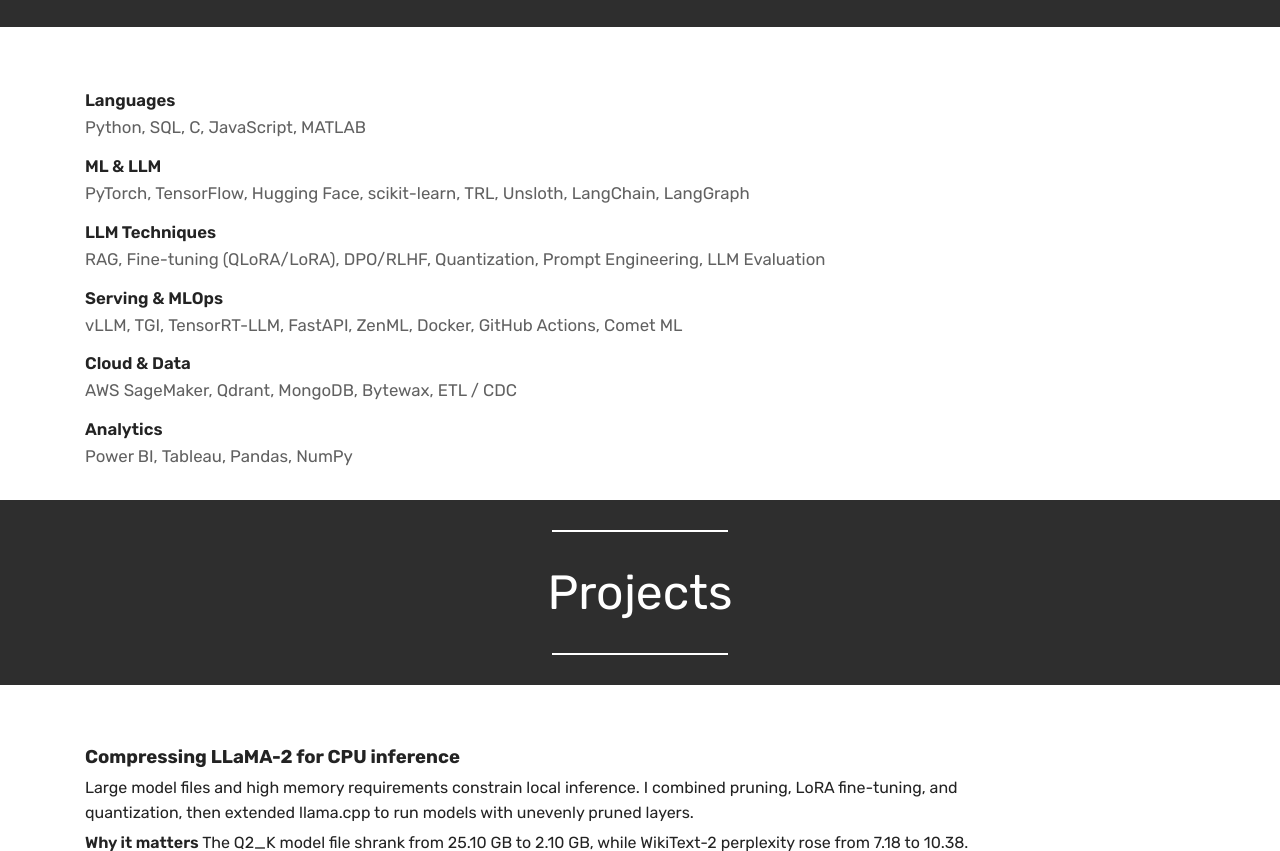
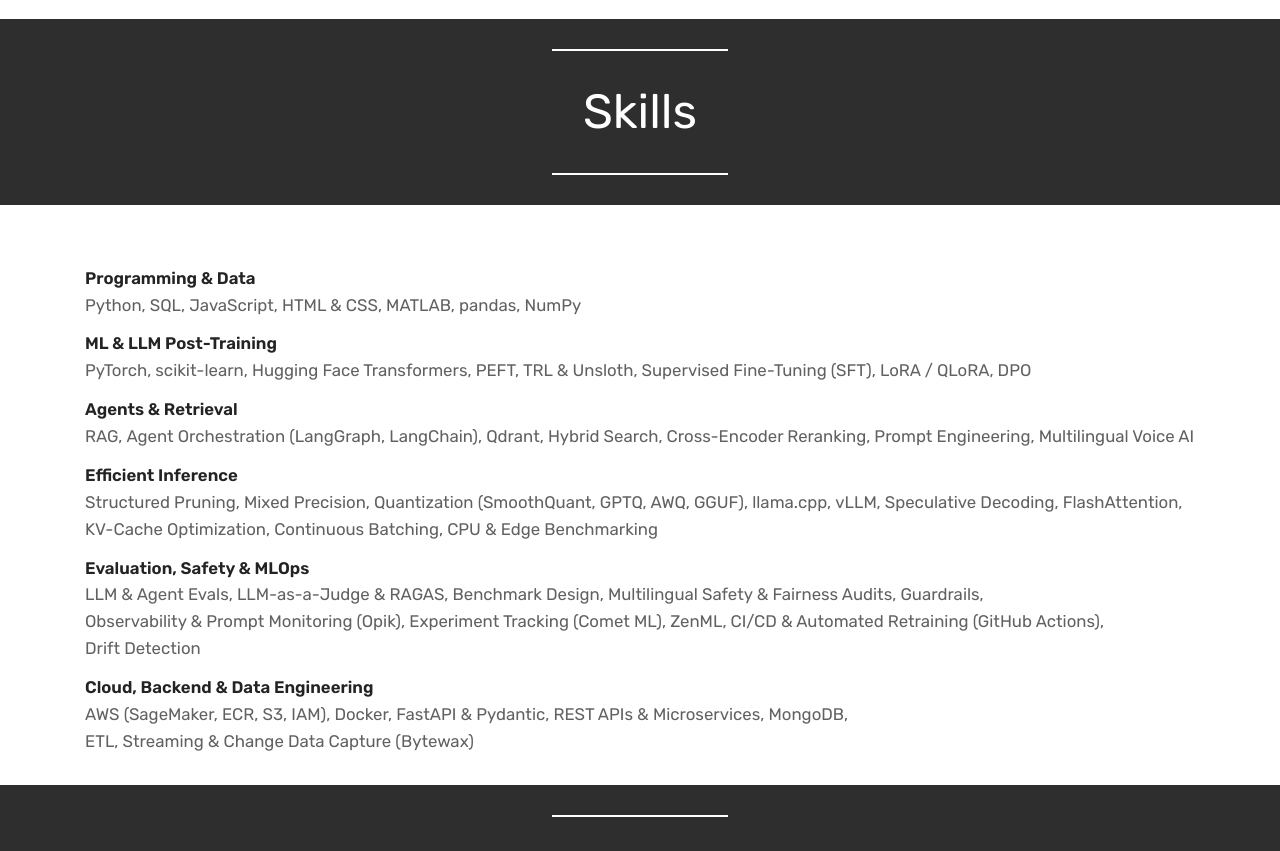
Before and after one commit to shawalkhan1/shawalkhan1.github.io, a plain HTML site: page index.html in a window 1280 px wide. Shown: the part 3153-4004 px from the top of the page. Drawn offline with Linux system fonts and the light colour scheme.

Commit message:
Refresh portfolio research, projects, and skills

```diff
--- a/index.html
+++ b/index.html
@@ -94,6 +94,7 @@
       <p>Some research directions I'm currently excited about include (but are not limited to):</p>
       <p>1) <strong>Building AI for human interaction.</strong> How do humans interact with generative AI in the real world, particularly in high-stakes contexts, and how do we incorporate human perspectives into AI evaluation and development? How do we adapt AI to understand individuals' diverse values, needs, and cultural contexts, and to respond safely and appropriately, especially for underserved communities?</p>
       <p>2) <strong>Simulating behaviors with generative AI</strong>: How do we build realistic, diverse, and scalable simulations that capture both individual human behavior and the complex interactions that shape entire populations? How do we validate AI simulations and safely integrate them into real-world pipelines?</p>
+      <p>3) <strong>Post-AGI Interaction Research.</strong> How might people interact with increasingly capable and potentially AGI-level systems across everyday and high-stakes settings, and how can we design interaction paradigms that help people express their intentions, understand and direct system behavior, and meaningfully evaluate its outcomes? How can we develop rigorous, human-centered methods, benchmarks, and ethical data practices, including synthetic-user evaluations validated against real human studies, to understand these interactions across diverse abilities, languages, cultural contexts, and underserved communities? How do we ensure that advanced AI augments human agency and well-being while mitigating overreliance, privacy risks, exclusion, and broader societal harms?</p>
     </div>
   </section>
 
@@ -168,28 +169,81 @@
     </div>
     <div class="container section-body">
       <div class="skills-group">
-        <div class="skills-cat">Languages</div>
-        <div class="skills-chips"><span>Python</span><span>SQL</span><span>C</span><span>JavaScript</span><span>MATLAB</span></div>
+        <div class="skills-cat">Programming &amp; Data</div>
+        <div class="skills-chips">
+          <span>Python</span>
+          <span>SQL</span>
+          <span>JavaScript</span>
+          <span>HTML &amp; CSS</span>
+          <span>MATLAB</span>
+          <span>pandas</span>
+          <span>NumPy</span>
+        </div>
       </div>
       <div class="skills-group">
-        <div class="skills-cat">ML &amp; LLM</div>
-        <div class="skills-chips"><span>PyTorch</span><span>TensorFlow</span><span>Hugging Face</span><span>scikit-learn</span><span>TRL</span><span>Unsloth</span><span>LangChain</span><span>LangGraph</span></div>
+        <div class="skills-cat">ML &amp; LLM Post-Training</div>
+        <div class="skills-chips">
+          <span>PyTorch</span>
+          <span>scikit-learn</span>
+          <span>Hugging Face Transformers</span>
+          <span>PEFT, TRL &amp; Unsloth</span>
+          <span>Supervised Fine-Tuning (SFT)</span>
+          <span>LoRA / QLoRA</span>
+          <span>DPO</span>
+        </div>
       </div>
       <div class="skills-group">
-        <div class="skills-cat">LLM Techniques</div>
-        <div class="skills-chips"><span>RAG</span><span>Fine-tuning (QLoRA/LoRA)</span><span>DPO/RLHF</span><span>Quantization</span><span>Prompt Engineering</span><span>LLM Evaluation</span></div>
+        <div class="skills-cat">Agents &amp; Retrieval</div>
+        <div class="skills-chips">
+          <span>RAG</span>
+          <span>Agent Orchestration (LangGraph, LangChain)</span>
+          <span>Qdrant</span>
+          <span>Hybrid Search</span>
+          <span>Cross-Encoder Reranking</span>
+          <span>Prompt Engineering</span>
+          <span>Multilingual Voice AI</span>
+        </div>
       </div>
       <div class="skills-group">
-        <div class="skills-cat">Serving &amp; MLOps</div>
-        <div class="skills-chips"><span>vLLM</span><span>TGI</span><span>TensorRT-LLM</span><span>FastAPI</span><span>ZenML</span><span>Docker</span><span>GitHub Actions</span><span>Comet ML</span></div>
+        <div class="skills-cat">Efficient Inference</div>
+        <div class="skills-chips">
+          <span>Structured Pruning</span>
+          <span>Mixed Precision</span>
+          <span>Quantization (SmoothQuant, GPTQ, AWQ, GGUF)</span>
+          <span>llama.cpp</span>
+          <span>vLLM</span>
+          <span>Speculative Decoding</span>
+          <span>FlashAttention</span>
+          <span>KV-Cache Optimization</span>
+          <span>Continuous Batching</span>
+          <span>CPU &amp; Edge Benchmarking</span>
+        </div>
       </div>
       <div class="skills-group">
-        <div class="skills-cat">Cloud &amp; Data</div>
-        <div class="skills-chips"><span>AWS SageMaker</span><span>Qdrant</span><span>MongoDB</span><span>Bytewax</span><span>ETL / CDC</span></div>
+        <div class="skills-cat">Evaluation, Safety &amp; MLOps</div>
+        <div class="skills-chips">
+          <span>LLM &amp; Agent Evals</span>
+          <span>LLM-as-a-Judge &amp; RAGAS</span>
+          <span>Benchmark Design</span>
+          <span>Multilingual Safety &amp; Fairness Audits</span>
+          <span>Guardrails</span>
+          <span>Observability &amp; Prompt Monitoring (Opik)</span>
+          <span>Experiment Tracking (Comet ML)</span>
+          <span>ZenML</span>
+          <span>CI/CD &amp; Automated Retraining (GitHub Actions)</span>
+          <span>Drift Detection</span>
+        </div>
       </div>
       <div class="skills-group">
-        <div class="skills-cat">Analytics</div>
-        <div class="skills-chips"><span>Power BI</span><span>Tableau</span><span>Pandas</span><span>NumPy</span></div>
+        <div class="skills-cat">Cloud, Backend &amp; Data Engineering</div>
+        <div class="skills-chips">
+          <span>AWS (SageMaker, ECR, S3, IAM)</span>
+          <span>Docker</span>
+          <span>FastAPI &amp; Pydantic</span>
+          <span>REST APIs &amp; Microservices</span>
+          <span>MongoDB</span>
+          <span>ETL, Streaming &amp; Change Data Capture (Bytewax)</span>
+        </div>
       </div>
     </div>
   </section>
@@ -200,9 +254,10 @@
     </div>
     <div class="container section-body">
       <article class="project-entry" id="llm-compression" aria-labelledby="edge-title">
-        <h3 id="edge-title">Compressing LLaMA-2 for CPU inference</h3>
-        <p>Large model files and high memory requirements constrain local inference. I combined pruning, LoRA fine-tuning, and quantization, then extended llama.cpp to run models with unevenly pruned layers.</p>
-        <p><strong>Why it matters</strong> The Q2_K model file shrank from 25.10 GB to 2.10 GB, while WikiText-2 perplexity rose from 7.18 to 10.38. Measuring that trade-off helps assess which models could be useful on lower-cost hardware or where internet access is unreliable.</p>
+        <h3 id="edge-title">Compressing LLaMA-2 for offline AI access</h3>
+        <p>Cloud-based AI assumes a reliable internet connection. That requirement can deepen the digital divide in Pakistan and other parts of the Global South, where many communities have limited or unreliable access. In Pakistan, 57.3% of the population used the internet in 2024. <a href="https://data.worldbank.org/indicator/IT.NET.USER.ZS?locations=PK">ITU internet use data for Pakistan</a></p>
+        <p><strong>Research question.</strong> How far can we compress a language model so it runs locally on affordable edge devices, and what do we give up in speed and model quality? We combined structured pruning, LoRA fine-tuning, and quantization, then adapted llama.cpp to support layers of different sizes. We compared model size, peak memory, CPU throughput, and WikiText-2 perplexity against the FP16 baseline.</p>
+        <p><strong>Findings.</strong> The 4-bit model cut storage from 25.10 GB to 3.41 GB and peak memory from 14.99 GB to 3.75 GB. CPU throughput fell from 36.8 to 31.9 tokens per second, and perplexity rose from 7.18 to 8.52. These CPU benchmarks identify a configuration worth testing on low-cost devices, where local inference could make AI tools available to underserved communities even when connectivity drops. Whether compressed models can support the tasks and languages those communities need remains an open research question.</p>
         <p class="project-links"><a href="assets/reports/llm-compression-report.pdf">Technical report</a> <a href="https://github.com/shawalkhan1/AI-624-LLM-Compression-Project" target="_blank" rel="noopener">Source code</a> <span>Best Project Award</span></p>
         <details class="project-details">
           <summary>Compression pipeline and CPU benchmarks</summary>
@@ -364,7 +419,7 @@
         <p>Profiles offer limited evidence about how people might interact. SYNQ is an early-stage prototype that simulates conversations between personal agents and uses those interactions to suggest possible connections.</p>
         <p><strong>Why it matters</strong> The prototype asks whether simulated interactions can help people discover mentors or collaborators. Its relevance depends on how well predictions agree with participants' own judgments and whether participants control what they share.</p>
         <p class="project-links"><a href="https://shawalkhan418--synq-campus-web.modal.run/" target="_blank" rel="noopener">Live demo</a></p>
-        <details class="project-details" id="synq-simulation">
+        <details class="project-details" id="synq-simulation" open>
           <summary>Campus simulation</summary>
           <div class="project-detail-body">
             <div class="synq-viz" id="synq-viz">
@@ -387,23 +442,6 @@
         </details>
       </article>
 
-      <article class="project-entry">
-        <h3>NBA-3D &amp; Basketball-RL</h3>
-        <p>Video and tracking data offer different views of player movement. I built a differentiable renderer for 3D reconstruction from multiple camera views and a separate 2D simulator trained on NBA behavior and fine-tuned with rewards.</p>
-        <p><strong>Why it matters</strong> The tools support research on motion reconstruction and imitation learning. A simulator could also make tactical experiments more accessible to students and coaches.</p>
-      </article>
-
-      <article class="project-entry">
-        <h3>Audio Source Separation</h3>
-        <p>Background noise can obscure useful audio. I trained a U-Net on spectrograms with an adversarial loss to separate clean audio from noise.</p>
-        <p><strong>Why it matters</strong> The prototype explores adversarial training for audio separation, with potential applications in clearer recordings and more accessible audio.</p>
-      </article>
-
-      <article class="project-entry">
-        <h3>Reimplementing Learning Algorithms</h3>
-        <p>Library abstractions can hide how different learning algorithms make decisions. I implemented AlphaZero for Connect 4, a neural network with backpropagation for MNIST, and NEAT for CartPole and Flappy Bird.</p>
-        <p><strong>Why it matters</strong> The implementations give learners concrete examples of search, gradient-based learning, and neuroevolution they can inspect and modify.</p>
-      </article>
     </div>
   </section>
 
@@ -1970,7 +2008,7 @@
     {id:"fairness",tags:"fairness bias equity auditing rcr rcer triage roman urdu code-mixed demographic intersectional safety", text:"I audit the clinical fairness of frontier LLMs using perturbation benchmarks across Roman Urdu, code-mixed language, and intersectional demographics, and developed metrics like Reduced Care Rate, Reduced Care Error Rate, and Triage Threshold Shift."},
     {id:"edu",     tags:"education degree study masters ms ai lums comsats electrical engineering background", text:"I hold an M.S. in Artificial Intelligence from LUMS and a B.S. in Electrical Engineering from COMSATS University Islamabad."},
     {id:"teaching",tags:"teaching teach ta assistant course courses mathematics for ai big data analytics applied probability calculus II calculus 2 award best", text:"I have been a Teaching Assistant in the LUMS Department of Computer Science for Mathematics for AI, Big Data Analytics, Applied Probability, and Calculus II. I received the Best TA Award for Mathematics for AI."},
-    {id:"projects",tags:"projects portfolio nba basketball gan audio rocky bot text-to-sql alphazero neat side build", text:"My projects span 3D NBA reconstruction, a differentiable basketball RL environment, GAN audio source separation, a LangChain news bot, a text-to-SQL system, and from-scratch reimplementations of AlphaZero and NEAT."},
+    {id:"projects",tags:"projects portfolio compression offline edge devices connectivity pakistan global south llama twin synq campus simulation", text:"My featured projects include a LLaMA-2 compression study for offline AI access, LLM Twin for personalized writing, and SYNQ, a prototype with an interactive campus simulation. In the compression study, we measured how pruning and quantization affect storage, memory, CPU throughput, and language modeling quality to assess options for low-cost devices in communities with limited internet access."},
     {id:"stack",   tags:"skills stack tools languages python pytorch frameworks technologies use know", text:"My core stack is Python and PyTorch with the Hugging Face ecosystem, LangChain/LangGraph, Qdrant, ZenML, Docker, FastAPI, and AWS, plus SQL, MongoDB, and streaming tools for data."},
     {id:"synq",    tags:"synq startup venture founder company building compatibility dating matching social product idea business clone agent orchestrator funding investor seed", text:"I am the founder of SYNQ, an AI compatibility and relationship-orchestration platform. Each user trains a high-fidelity AI Clone whose autonomous agents meet and probe values across the network, while an Orchestrator scores compatibility and surfaces high-probability connections before humans ever talk."}
   ];
```
